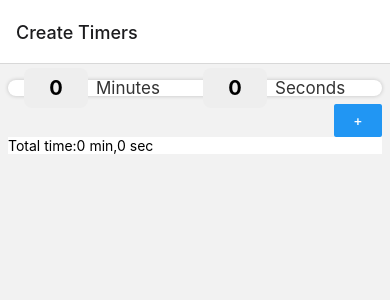
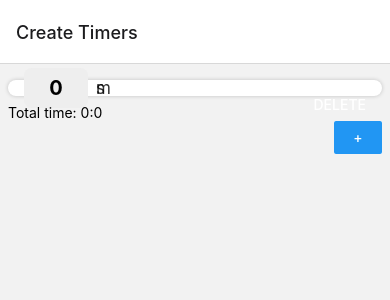
Before and after one commit to its-dlh/time-after-timer, a React Native app: screen /CreateTimers in a window 390 px wide. Shown: the top 300 px of the page. Built offline with nearby package versions, Linux system fonts and the light colour scheme; what expo-linking would draw is missing.

Commit message:
getting some notification basics going

```diff
--- a/App.tsx
+++ b/App.tsx
@@ -1,6 +1,9 @@
+import React, { useEffect } from 'react';
+import { Platform } from 'react-native';
+import { SafeAreaProvider } from 'react-native-safe-area-context';
+import Constants from 'expo-constants';
 import { StatusBar } from 'expo-status-bar';
-import React from 'react';
-import { SafeAreaProvider } from 'react-native-safe-area-context';
+import { AndroidImportance, getExpoPushTokenAsync, getPermissionsAsync, requestPermissionsAsync, setNotificationChannelAsync } from 'expo-notifications';
 
 import useCachedResources from './hooks/useCachedResources';
 import useColorScheme from './hooks/useColorScheme';
@@ -9,6 +12,10 @@ import Navigation from './navigation';
 export default function App() {
     const isLoadingComplete = useCachedResources();
     const colorScheme = useColorScheme();
+
+    useEffect(() => {
+        setupPushNotifications();
+    }, []);
 
     if (!isLoadingComplete) {
         return null;
@@ -21,3 +28,38 @@ export default function App() {
         );
     }
 }
+
+async function setupPushNotifications() {
+    let token;
+
+    if (Constants.isDevice) {
+        const { status: existingStatus } = await getPermissionsAsync();
+        let finalStatus = existingStatus;
+
+        if (existingStatus !== 'granted') {
+            const { status } = await requestPermissionsAsync();
+            finalStatus = status;
+        }
+
+        if (finalStatus !== 'granted') {
+            alert('Failed to get push token for push notification!');
+            return;
+        }
+
+        token = (await getExpoPushTokenAsync()).data;
+        console.log(token);
+    } else {
+        alert('Must use physical device for Push Notifications');
+    }
+
+    if (Platform.OS === 'android') {
+        setNotificationChannelAsync('default', {
+            name: 'default',
+            importance: AndroidImportance.MAX,
+            vibrationPattern: [0, 250, 250, 250],
+            lightColor: '#FF231F7C',
+        });
+    }
+
+    return token;
+}
--- a/components/TimerInput.tsx
+++ b/components/TimerInput.tsx
@@ -1,6 +1,6 @@
 import React from 'react';
 import { useState } from 'react';
-import { StyleSheet, TextInput, TouchableOpacity } from 'react-native';
+import { Button, StyleSheet, TextInput, TouchableOpacity } from 'react-native';
 
 import Colors from '../constants/Colors';
 import { TimerConfig } from '../types';
@@ -8,10 +8,11 @@ import { Text, View } from './Themed';
 
 export interface TimerInputProps {
     timer?: TimerConfig,
-    onChange?: (timer: TimerConfig) => any
+    onChange?: (timer: TimerConfig) => any,
+    onDelete?: () => void
 }
 
-export default function TimerInput({ timer, onChange }: TimerInputProps) {
+export default function TimerInput({ timer, onChange, onDelete }: TimerInputProps) {
     const [minutes, setMinutes] = useState(`${timer?.minutes || 0}`);
     const [seconds, setSeconds] = useState(`${timer?.seconds || 0}`);
 
@@ -29,7 +30,7 @@ export default function TimerInput({ timer, onChange }: TimerInputProps) {
         if (numSeconds < 0) numSeconds = 0;
 
         if (onChange) {
-            console.log('firing onChange', {numMinutes, numSeconds});
+            // console.log('firing onChange', {numMinutes, numSeconds});
 
             onChange({
                 minutes: numMinutes,
@@ -63,7 +64,7 @@ export default function TimerInput({ timer, onChange }: TimerInputProps) {
                     style={styles.inputLabel}
                     lightColor="rgba(0,0,0,0.8)"
                     darkColor="rgba(255,255,255,0.8)">
-                    Minutes
+                    m
                 </Text>
             </View>
 
@@ -80,8 +81,12 @@ export default function TimerInput({ timer, onChange }: TimerInputProps) {
                     style={styles.inputLabel}
                     lightColor="rgba(0,0,0,0.8)"
                     darkColor="rgba(255,255,255,0.8)">
-                    Seconds
+                    s
                 </Text>
+            </View>
+
+            <View style={styles.buttonContainer}>
+                <Button onPress={ onDelete || (() => {}) } color="red" title="Delete"/>
             </View>
         </View>
     );
@@ -106,7 +111,12 @@ const styles = StyleSheet.create({
         justifyContent: 'flex-start',
         flexDirection: 'row',
         // marginHorizontal: 50,
+        flex: 0,
+    },
+    buttonContainer: {
         flex: 1,
+        justifyContent: 'flex-end',
+        flexDirection: 'row'
     },
     numberInput: {
         width: 64,
--- a/package.json
+++ b/package.json
@@ -21,6 +21,7 @@
     "expo-constants": "~11.0.1",
     "expo-font": "~9.2.1",
     "expo-linking": "~2.3.1",
+    "expo-notifications": "~0.12.3",
     "expo-splash-screen": "~0.11.2",
     "expo-status-bar": "~1.0.4",
     "expo-web-browser": "~9.2.0",
--- a/screens/CreateTimersScreen.tsx
+++ b/screens/CreateTimersScreen.tsx
@@ -1,7 +1,7 @@
-import * as React from 'react';
-import { useState } from 'react';
+import React, { useState } from 'react';
 import { Button, ScrollView, StyleSheet } from 'react-native';
-import { SafeAreaView } from 'react-native-safe-area-context';
+import { scheduleNotificationAsync } from 'expo-notifications';
+// import { SafeAreaView } from 'react-native-safe-area-context';
 
 import { Text, View } from '../components/Themed';
 import TimerInput from '../components/TimerInput';
@@ -15,12 +15,28 @@ export default function CreateTimersScreen() {
 
     function addTimer() {
         setTimers(timers => ([...timers, {...defaultTimer}]))
+
+        scheduleNotificationAsync({
+            content: {
+                title: "You've got mail!",
+                body: 'Here is the notification body',
+                data: { data: 'goes here' },
+            },
+            trigger: { seconds: 10 },
+        });
     }
 
     const updateTimer = (i: number, timer: TimerConfig) => {
         let newTimers = [...timers];
         newTimers[i] = timer;
-        console.log('newTimers', newTimers);
+        // console.log('newTimers', newTimers);
+        setTimers(newTimers);
+    }
+
+    const deleteTimer = (i: number) => {
+        let newTimers = [...timers];
+        newTimers.splice(i, 1);
+        // console.log('newTimers', newTimers);
         setTimers(newTimers);
     }
 
@@ -41,19 +57,21 @@ export default function CreateTimersScreen() {
         <View style={styles.container}>
             <ScrollView contentContainerStyle={styles.scrollContainer}>
                 {timers.map((timer, i) =>
-                    <TimerInput timer={timer} key={i} onChange={timer => updateTimer(i, timer)} />
+                    <TimerInput
+                        timer={timer}
+                        key={i}
+                        onChange={timer => updateTimer(i, timer)}
+                        onDelete={() => deleteTimer(i)} />
                 )}
+
+                <View style={styles.totals}>
+                    <Text>
+                        Total time: { totals.minutes }:{ totals.seconds }
+                    </Text>
+                </View>
 
                 <View style={styles.addButtonWrapper}>
                     <Button onPress={addTimer} title="+"/>
-                </View>
-
-                <View>
-                    <Text>
-                        Total time:
-                        { totals.minutes } min,
-                        { totals.seconds } sec
-                    </Text>
                 </View>
             </ScrollView>
         </View>
@@ -76,5 +94,8 @@ const styles = StyleSheet.create({
     addButtonWrapper: {
         width: 48,
         alignSelf: 'flex-end'
+    },
+    totals: {
+        backgroundColor: 'transparent'
     }
 });
```
Also changed, not shown: 1 other file (tests, documents, lock files or other folders). Lines whose indentation alone changed are shown as unchanged.
